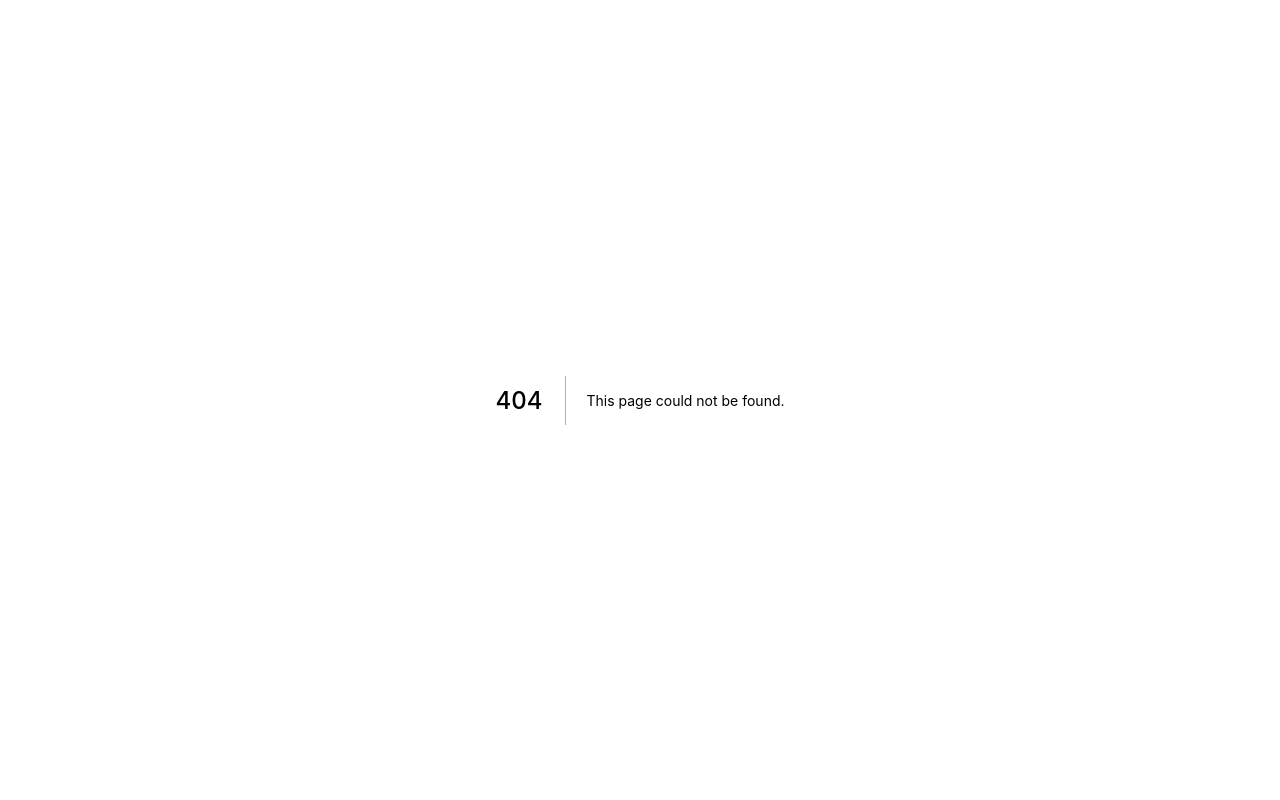
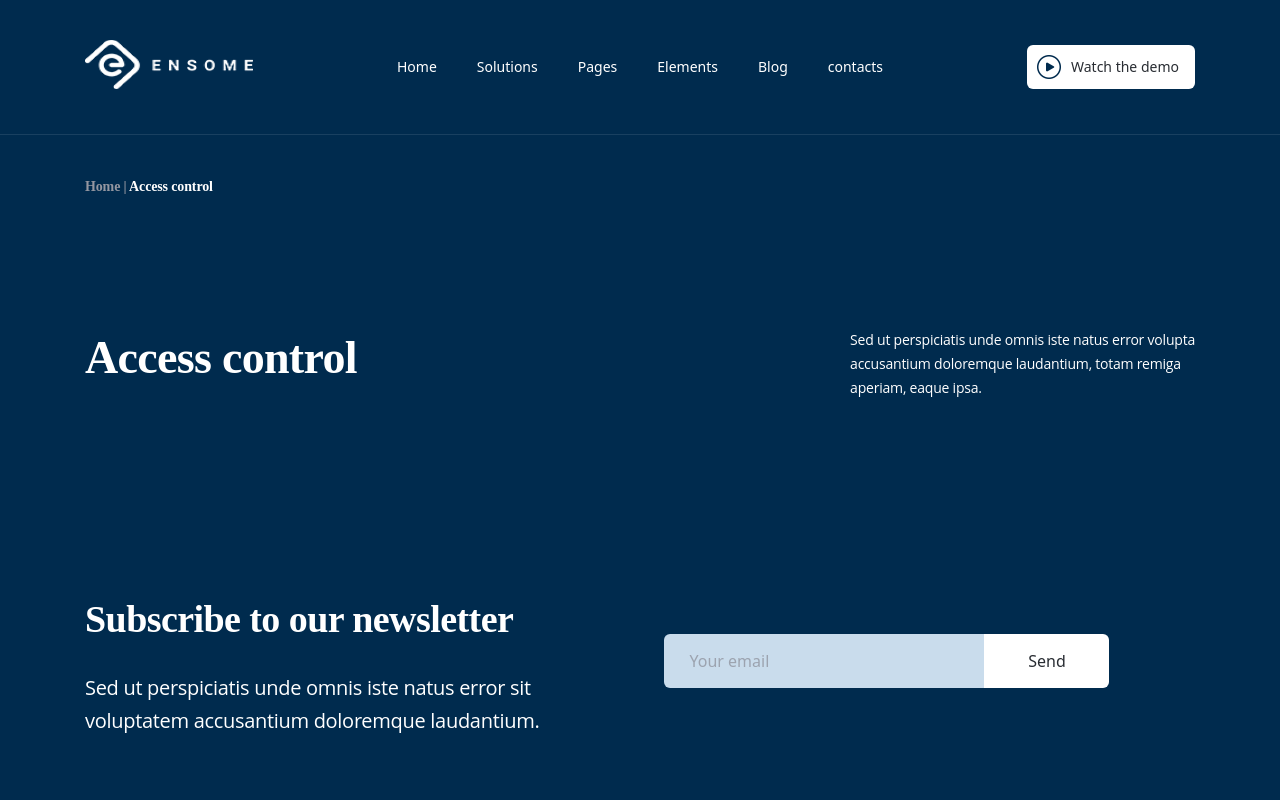
Before and after one commit to Sergiu333/website, a Next.js app: page /Services in a window 1280 px wide. Before the commit this address had no page. Shown: the top 800 px of the page. Built offline with nearby package versions, Linux system fonts and the light colour scheme.

Commit message:
feat: created page Services and created headerServices component

```diff
--- a/components/footer/index.tsx
+++ b/components/footer/index.tsx
@@ -58,7 +58,7 @@ const footer_items = [
                 link: "/"
             },
             {
-                item: "Services",
+                item: "Index",
                 link: "/"
             },
             {
--- /dev/null
+++ b/components/headerServices/index.tsx
@@ -0,0 +1,76 @@
+import Link from "next/link";
+import Image from "next/image";
+
+const HeaderServices = () => {
+    return (
+        <div className="bg-[#002B4E]">
+            <div
+                className="container mx-auto w-[1110px] py-10 bg-[#002B4E] text-white flex flex-row gap-36 text-sm items-center">
+                <Link href="/">
+                    <a>
+                        <Image
+                            src="/logo_white.png"
+                            alt="logo"
+                            width={170}
+                            height={50}
+                        />
+                    </a>
+                </Link>
+                <div className="flex flex-row gap-10">
+                    <Link href="/">
+                        <a>
+                            <div className="">Home</div>
+                        </a>
+                    </Link>
+                    <Link href="/">
+                        <a>
+                            <div className="">Solutions</div>
+                        </a>
+                    </Link>
+                    <Link href="/">
+                        <a>
+                            <div className="">Pages</div>
+                        </a>
+                    </Link>
+                    <Link href="/">
+                        <a>
+                            <div className="">Elements</div>
+                        </a>
+                    </Link>
+                    <Link href="/">
+                        <a>
+                            <div className="">Blog</div>
+                        </a>
+                    </Link>
+                    <Link href="/">
+                        <a>
+                            <div className="">contacts</div>
+                        </a>
+                    </Link>
+                </div>
+                <Link href="/">
+                    <a>
+                        <button className="h-11 w-[168px]  bg-white rounded-md text-black flex items-center">
+                            <img className="mx-2.5" src="play_inverted.png" alt="play button" width={24} height={24}/>
+                            Watch the demo
+                        </button>
+                    </a>
+                </Link>
+            </div>
+            <hr className="text-[#194060]"/>
+            <div className="container mx-auto w-[1110px] mt-[40px]">
+                <div className="Headline_7_SemiBold text-white">
+                    <span className="text-gray">Home | </span> Access control
+                </div>
+                <div className="flex flex-row justify-between text-white mt-[129px] pb-[111px]">
+                    <div className="Headline_1_ExtraBold">Access control</div>
+                    <div className="Paragraph_3_Regular">Sed ut perspiciatis unde omnis iste natus error volupta <br/> accusantium doloremque laudantium,
+                        totam remiga <br/> aperiam, eaque ipsa.
+                    </div>
+                </div>
+            </div>
+        </div>
+    )
+}
+
+export default HeaderServices;
--- /dev/null
+++ b/pages/Services/index.tsx
@@ -0,0 +1,12 @@
+import HeaderServices from "../../components/headerServices";
+import Footer from "../../components/footer";
+
+const Serviecs = () =>{
+    return (
+       <div>
+         <HeaderServices/>
+           <Footer/>
+       </div>
+    )
+}
+export default Serviecs;
```
Also changed, not shown: public/play_inverted.png (added).
